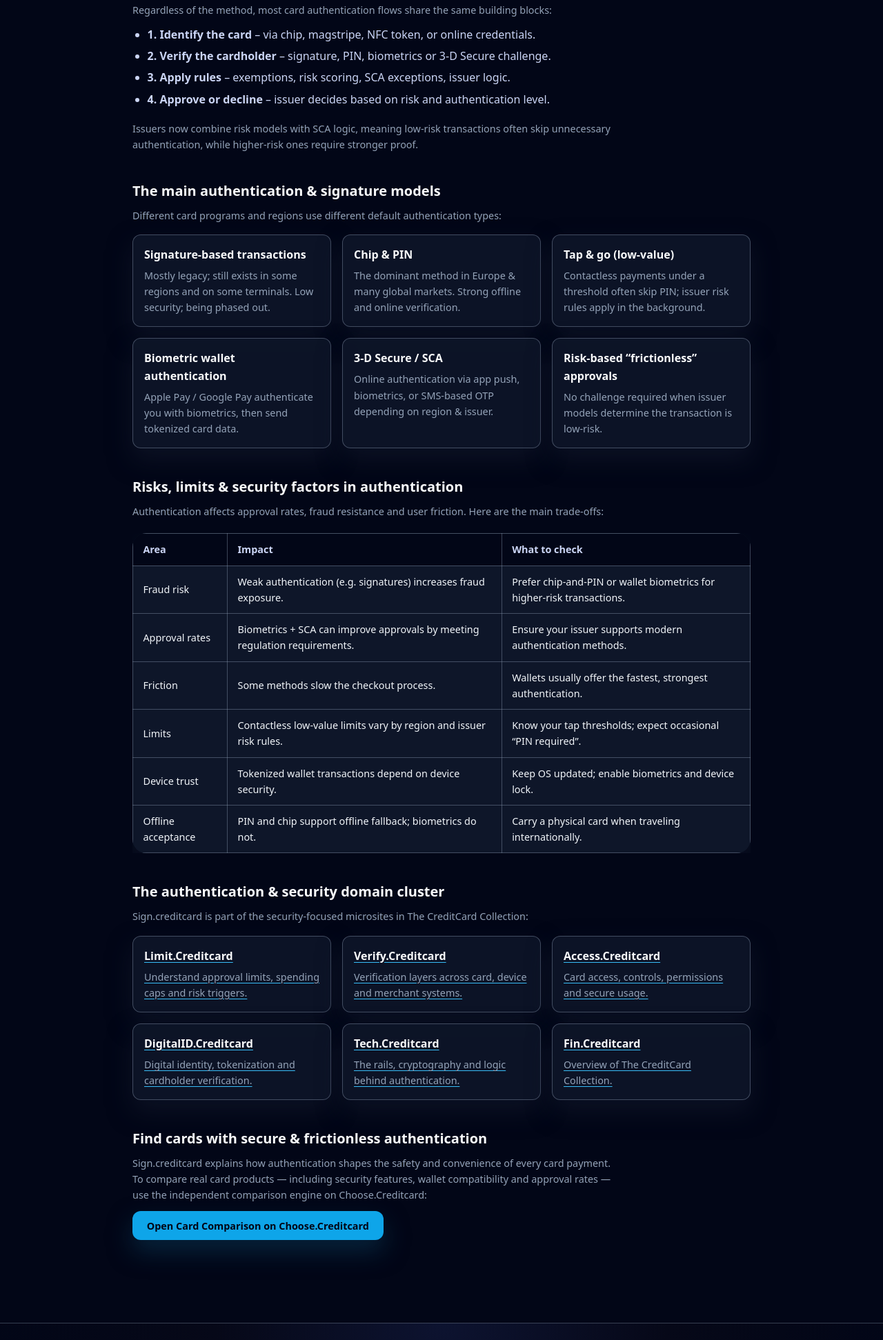
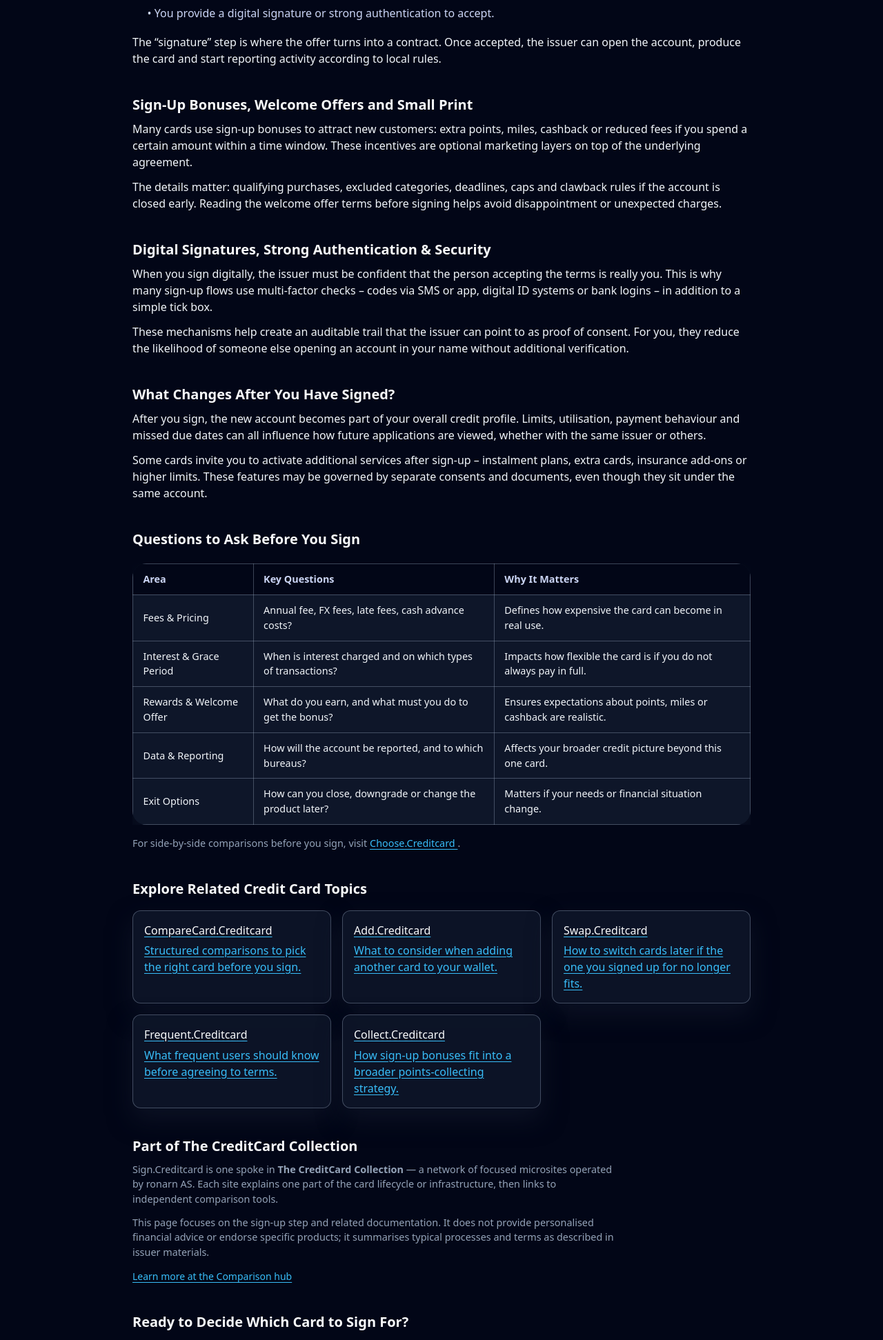
Before and after one commit to ChooseCreditCard/sign.creditcard, a plain HTML site: page index.html in a window 1280 px wide. Shown: the part 857-2800 px from the top of the page at 69% size. Drawn offline with nearby package versions, Linux system fonts and the light colour scheme.

Commit message:
Update index.html

```diff
--- a/index.html
+++ b/index.html
@@ -4,285 +4,280 @@
   <meta charset="UTF-8" />
   <meta name="viewport" content="width=device-width, initial-scale=1" />
 
-  <title>Sign.Creditcard – Signatures, Authentication & Transaction Approval</title>
-  <meta name="description"
-        content="Sign.creditcard explains how signatures, authentication methods and transaction-approval flows work in modern card payments – from signatures and PIN to biometrics, tokens and SCA rules." />
+  <title>Sign.Creditcard – Signing Up for Credit Cards & Welcome Offers Explained</title>
+  <meta name="description" content="Understand what it means to sign up for a credit card: applications, agreements, welcome offers, digital signatures and what you commit to when you sign." />
   <meta name="robots" content="index,follow" />
   <link rel="canonical" href="https://sign.creditcard/" />
 
   <!-- Open Graph -->
-  <meta property="og:title" content="Sign.Creditcard – Signatures, Authentication & Approval" />
-  <meta property="og:description"
-        content="Learn how signatures, PIN, biometrics, device authentication and Strong Customer Authentication decide whether a card transaction is approved." />
+  <meta property="og:title" content="Sign.Creditcard – Signing Up for Credit Cards" />
+  <meta property="og:description" content="Learn how credit card sign-ups work, from digital signatures and agreements to welcome bonuses, checks and approvals." />
   <meta property="og:type" content="website" />
   <meta property="og:url" content="https://sign.creditcard/" />
-  <meta property="og:image" content="https://sign.creditcard/preview.png" />
+  <meta property="og:image" content="https://choose.creditcard/preview.png?utm_source=sign.creditcard&utm_medium=referral&utm_campaign=og_image" />
 
-  <!-- Styles -->
-  <link rel="stylesheet" href="./styles.css" />
+  <!-- Twitter -->
+  <meta name="twitter:card" content="summary_large_image" />
+  <meta name="twitter:title" content="Sign.Creditcard – Credit Card Sign-Ups & Agreements" />
+  <meta name="twitter:description" content="Independent explainer of signing up for credit cards: applications, digital signatures, welcome offers and the fine print." />
+  <meta name="twitter:image" content="https://choose.creditcard/preview.png?utm_source=sign.creditcard&utm_medium=referral&utm_campaign=twitter_image" />
 
   <!-- GA4 -->
   <script async src="https://www.googletagmanager.com/gtag/js?id=G-64FE63JQ3H"></script>
   <script>
     window.dataLayer = window.dataLayer || [];
-    function gtag(){ dataLayer.push(arguments); }
+    function gtag(){dataLayer.push(arguments);}
     gtag('js', new Date());
-    gtag('config','G-64FE63JQ3H');
+    gtag('config', 'G-64FE63JQ3H');
   </script>
+
+  <!-- Tailwind for utility classes -->
+  <script src="https://cdn.tailwindcss.com"></script>
+
+  <!-- Shared minisite styles -->
+  <link rel="stylesheet" href="./styles.css" />
 </head>
-
 <body class="bg-slate-950 text-slate-100">
-
-  <!-- HEADER – unified CC -->
   <header class="site-header">
     <div class="nav-inner max-w-6xl">
       <div class="brand">
         <div class="cc-logo">CC</div>
         <div class="brand-text">
-          <span class="brand-title">Sign.creditcard</span>
-          <span class="brand-subtitle">Signatures · Authentication · Approval flows</span>
+          <div class="brand-title">Sign.Creditcard</div>
+          <div class="brand-subtitle">Signing Up for Credit Cards</div>
         </div>
       </div>
-
-      <nav class="nav-links">
-        <a href="https://fin.creditcard/">Collection</a>
-        <a href="https://tech.creditcard/">Tech</a>
-        <a href="https://choose.creditcard/">Choose</a>
+      <nav class="nav-links" aria-label="Page navigation">
+        <a href="#overview">Overview</a>
+        <a href="#mechanics">How It Works</a>
+        <a href="#compare">Compare</a>
       </nav>
     </div>
   </header>
 
   <main class="cc-page">
+    <!-- Breadcrumb -->
+    <div class="cc-breadcrumb">
+      <a href="https://choose.creditcard/?utm_source=sign.creditcard&utm_medium=referral&utm_campaign=breadcrumb">
+        Home
+      </a>
+      &nbsp;›&nbsp;
+      Sign.Creditcard
+    </div>
 
-    <!-- Breadcrumb -->
-    <p class="cc-breadcrumb">Sign.creditcard · Signatures · Authentication · Approval</p>
-
-    <!-- HERO -->
+    <!-- Hero -->
     <section class="hero">
-      <h1>How Cards Are Authenticated &amp; Approved Today</h1>
+      <div class="hero-content">
+        <h1>What You Really Agree to When You Sign for a Credit Card</h1>
         <p class="hero-lead">
-        Sign.creditcard explains how signatures, PIN codes, biometrics and digital authentication determine
-        whether a transaction is approved — across physical cards, wallets and online payments.
+          Sign.Creditcard breaks down the sign-up moment: applications, digital signatures, welcome bonuses, checks and
+          the long-term agreement you enter into when you click “I accept”.
         </p>
-
         <a class="cta"
-         href="https://choose.creditcard/?utm_source=sign.creditcard&utm_medium=referral&utm_campaign=sign_top">
-        Compare Cards with Strong Authentication & Security
+           href="https://choose.creditcard/?utm_source=sign.creditcard&utm_medium=referral&utm_campaign=hero_cta">
+          Go to the main Comparison hub
         </a>
+      </div>
     </section>
 
-    <!-- What is “signing” a transaction? -->
-    <section class="section">
-      <h2>What does it mean to “sign” a card transaction?</h2>
-      <p class="small">
-        Historically, signing a receipt was the core of cardholder authentication. Today, “signing” has expanded
-        into a much broader concept: proving that you are the rightful cardholder using one or more factors.
+    <!-- Overview -->
+    <section id="overview" class="section">
+      <h2>What Does It Mean to “Sign” for a Credit Card?</h2>
+      <p>
+        Signing up for a credit card used to involve a handwritten signature on paper; today it is mostly done with
+        digital consent – ticking boxes, confirming via app, SMS codes or e-ID. In all cases, you are entering into a
+        binding agreement with an issuer.
       </p>
-      <ul class="list">
-        <li><strong>Signature</strong> – handwritten verification still used in some regions, mostly declining.</li>
-        <li><strong>PIN</strong> – numeric code known only to the cardholder; dominant in chip-and-PIN regions.</li>
-        <li><strong>Biometrics</strong> – fingerprint/FaceID used for mobile wallets and PSD2-compliant flows.</li>
-        <li><strong>Device authentication</strong> – secure elements &amp; tokenized card credentials.</li>
-        <li><strong>SCA logic</strong> – Strong Customer Authentication rules that require 2 factors.</li>
-      </ul>
-      <p class="small">
-        In practice, “signing” now means confirming a transaction with whatever method your device, issuer or
-        region requires.
+      <p>
+        The agreement covers interest, fees, repayment obligations, how your data is used and what happens if you fall
+        behind. The marketing page might highlight rewards and welcome offers; the signed contract spells out the full
+        terms behind them.
       </p>
     </section>
 
-    <!-- How authentication flows work -->
-    <section class="section">
-      <h2>How authentication works for card payments</h2>
-      <p class="small">
-        Regardless of the method, most card authentication flows share the same building blocks:
+    <!-- Mechanics -->
+    <section id="mechanics" class="section">
+      <h2>From Application to Signature – Step by Step</h2>
+      <p>
+        A typical sign-up process follows a familiar pattern:
       </p>
       <ul class="list">
-        <li><strong>1. Identify the card</strong> – via chip, magstripe, NFC token, or online credentials.</li>
-        <li><strong>2. Verify the cardholder</strong> – signature, PIN, biometrics or 3-D Secure challenge.</li>
-        <li><strong>3. Apply rules</strong> – exemptions, risk scoring, SCA exceptions, issuer logic.</li>
-        <li><strong>4. Approve or decline</strong> – issuer decides based on risk and authentication level.</li>
+        <li>• You submit an application with personal and financial information.</li>
+        <li>• The issuer assesses credit risk using internal rules and external data.</li>
+        <li>• If approved, you are shown the card’s key terms and full agreement.</li>
+        <li>• You provide a digital signature or strong authentication to accept.</li>
       </ul>
-      <p class="small">
-        Issuers now combine risk models with SCA logic, meaning low-risk transactions often skip unnecessary
-        authentication, while higher-risk ones require stronger proof.
+      <p>
+        The “signature” step is where the offer turns into a contract. Once accepted, the issuer can open the account,
+        produce the card and start reporting activity according to local rules.
       </p>
     </section>
 
-    <!-- Types/models -->
+    <!-- Welcome offers -->
     <section class="section">
-      <h2>The main authentication &amp; signature models</h2>
-      <p class="small">Different card programs and regions use different default authentication types:</p>
-
-      <div class="cluster-grid">
-        <div class="cluster-card">
-          <h3>Signature-based transactions</h3>
-          <p class="small">
-            Mostly legacy; still exists in some regions and on some terminals. Low security; being phased out.
+      <h2>Sign-Up Bonuses, Welcome Offers and Small Print</h2>
+      <p>
+        Many cards use sign-up bonuses to attract new customers: extra points, miles, cashback or reduced fees if you
+        spend a certain amount within a time window. These incentives are optional marketing layers on top of the
+        underlying agreement.
       </p>
-        </div>
-
-        <div class="cluster-card">
-          <h3>Chip &amp; PIN</h3>
-          <p class="small">
-            The dominant method in Europe &amp; many global markets. Strong offline and online verification.
+      <p>
+        The details matter: qualifying purchases, excluded categories, deadlines, caps and clawback rules if the account
+        is closed early. Reading the welcome offer terms before signing helps avoid disappointment or unexpected charges.
       </p>
-        </div>
-
-        <div class="cluster-card">
-          <h3>Tap &amp; go (low-value)</h3>
-          <p class="small">
-            Contactless payments under a threshold often skip PIN; issuer risk rules apply in the background.
-          </p>
-        </div>
-
-        <div class="cluster-card">
-          <h3>Biometric wallet authentication</h3>
-          <p class="small">
-            Apple Pay / Google Pay authenticate you with biometrics, then send tokenized card data.
-          </p>
-        </div>
-
-        <div class="cluster-card">
-          <h3>3-D Secure / SCA</h3>
-          <p class="small">
-            Online authentication via app push, biometrics, or SMS-based OTP depending on region & issuer.
-          </p>
-        </div>
-
-        <div class="cluster-card">
-          <h3>Risk-based “frictionless” approvals</h3>
-          <p class="small">
-            No challenge required when issuer models determine the transaction is low-risk.
-          </p>
-        </div>
-      </div>
     </section>
 
-    <!-- Fees / Risks / Limits -->
+    <!-- Digital signatures & security -->
     <section class="section">
-      <h2>Risks, limits &amp; security factors in authentication</h2>
-      <p class="small">
-        Authentication affects approval rates, fraud resistance and user friction. Here are the main trade-offs:
+      <h2>Digital Signatures, Strong Authentication & Security</h2>
+      <p>
+        When you sign digitally, the issuer must be confident that the person accepting the terms is really you. This is
+        why many sign-up flows use multi-factor checks – codes via SMS or app, digital ID systems or bank logins – in
+        addition to a simple tick box.
       </p>
+      <p>
+        These mechanisms help create an auditable trail that the issuer can point to as proof of consent. For you, they
+        reduce the likelihood of someone else opening an account in your name without additional verification.
+      </p>
+    </section>
 
+    <!-- After signing -->
+    <section class="section">
+      <h2>What Changes After You Have Signed?</h2>
+      <p>
+        After you sign, the new account becomes part of your overall credit profile. Limits, utilisation, payment
+        behaviour and missed due dates can all influence how future applications are viewed, whether with the same
+        issuer or others.
+      </p>
+      <p>
+        Some cards invite you to activate additional services after sign-up – instalment plans, extra cards, insurance
+        add-ons or higher limits. These features may be governed by separate consents and documents, even though they sit
+        under the same account.
+      </p>
+    </section>
+
+    <!-- Comparison table -->
+    <section id="compare" class="section">
+      <h2>Questions to Ask Before You Sign</h2>
       <div class="table-wrap">
         <table class="table">
           <thead>
             <tr>
               <th>Area</th>
-            <th>Impact</th>
-            <th>What to check</th>
+              <th>Key Questions</th>
+              <th>Why It Matters</th>
             </tr>
           </thead>
           <tbody>
             <tr>
-            <td>Fraud risk</td>
-            <td>Weak authentication (e.g. signatures) increases fraud exposure.</td>
-            <td>Prefer chip-and-PIN or wallet biometrics for higher-risk transactions.</td>
+              <td>Fees &amp; Pricing</td>
+              <td>Annual fee, FX fees, late fees, cash advance costs?</td>
+              <td>Defines how expensive the card can become in real use.</td>
             </tr>
             <tr>
-            <td>Approval rates</td>
-            <td>Biometrics + SCA can improve approvals by meeting regulation requirements.</td>
-            <td>Ensure your issuer supports modern authentication methods.</td>
+              <td>Interest &amp; Grace Period</td>
+              <td>When is interest charged and on which types of transactions?</td>
+              <td>Impacts how flexible the card is if you do not always pay in full.</td>
             </tr>
             <tr>
-            <td>Friction</td>
-            <td>Some methods slow the checkout process.</td>
-            <td>Wallets usually offer the fastest, strongest authentication.</td>
+              <td>Rewards &amp; Welcome Offer</td>
+              <td>What do you earn, and what must you do to get the bonus?</td>
+              <td>Ensures expectations about points, miles or cashback are realistic.</td>
             </tr>
             <tr>
-            <td>Limits</td>
-            <td>Contactless low-value limits vary by region and issuer risk rules.</td>
-            <td>Know your tap thresholds; expect occasional “PIN required”.</td>
+              <td>Data &amp; Reporting</td>
+              <td>How will the account be reported, and to which bureaus?</td>
+              <td>Affects your broader credit picture beyond this one card.</td>
             </tr>
             <tr>
-            <td>Device trust</td>
-            <td>Tokenized wallet transactions depend on device security.</td>
-            <td>Keep OS updated; enable biometrics and device lock.</td>
-          </tr>
-          <tr>
-            <td>Offline acceptance</td>
-            <td>PIN and chip support offline fallback; biometrics do not.</td>
-            <td>Carry a physical card when traveling internationally.</td>
+              <td>Exit Options</td>
+              <td>How can you close, downgrade or change the product later?</td>
+              <td>Matters if your needs or financial situation change.</td>
             </tr>
           </tbody>
         </table>
       </div>
+      <p class="small">
+        For side-by-side comparisons before you sign, visit
+        <a href="https://choose.creditcard/?utm_source=sign.creditcard&utm_medium=referral&utm_campaign=comparison_section">
+          Choose.Creditcard
+        </a>.
+      </p>
     </section>
 
     <!-- Cluster links -->
     <section class="section">
-      <h2>The authentication & security domain cluster</h2>
-      <p class="small">
-        Sign.creditcard is part of the security-focused microsites in The CreditCard Collection:
-      </p>
-
+      <h2>Explore Related Credit Card Topics</h2>
       <div class="cluster-grid">
         <a class="cluster-card"
-           href="https://limit.creditcard/?utm_source=sign.creditcard&utm_medium=referral&utm_campaign=limit">
-          <h3>Limit.Creditcard</h3>
-          <p class="small">Understand approval limits, spending caps and risk triggers.</p>
+           href="https://comparecard.creditcard/?utm_source=sign.creditcard&utm_medium=referral&utm_campaign=cluster_comparecard">
+          <h3>CompareCard.Creditcard</h3>
+          <p>Structured comparisons to pick the right card before you sign.</p>
         </a>
-
         <a class="cluster-card"
-           href="https://verify.creditcard/?utm_source=sign.creditcard&utm_medium=referral&utm_campaign=verify">
-          <h3>Verify.Creditcard</h3>
-          <p class="small">Verification layers across card, device and merchant systems.</p>
+           href="https://add.creditcard/?utm_source=sign.creditcard&utm_medium=referral&utm_campaign=cluster_add">
+          <h3>Add.Creditcard</h3>
+          <p>What to consider when adding another card to your wallet.</p>
         </a>
-
         <a class="cluster-card"
-           href="https://access.creditcard/?utm_source=sign.creditcard&utm_medium=referral&utm_campaign=access">
-          <h3>Access.Creditcard</h3>
-          <p class="small">Card access, controls, permissions and secure usage.</p>
+           href="https://swap.creditcard/?utm_source=sign.creditcard&utm_medium=referral&utm_campaign=cluster_swap">
+          <h3>Swap.Creditcard</h3>
+          <p>How to switch cards later if the one you signed up for no longer fits.</p>
         </a>
-
         <a class="cluster-card"
-           href="https://digitalid.creditcard/?utm_source=sign.creditcard&utm_medium=referral&utm_campaign=digitalid">
-          <h3>DigitalID.Creditcard</h3>
-          <p class="small">Digital identity, tokenization and cardholder verification.</p>
+           href="https://frequent.creditcard/?utm_source=sign.creditcard&utm_medium=referral&utm_campaign=cluster_frequent">
+          <h3>Frequent.Creditcard</h3>
+          <p>What frequent users should know before agreeing to terms.</p>
         </a>
-
         <a class="cluster-card"
-           href="https://tech.creditcard/?utm_source=sign.creditcard&utm_medium=referral&utm_campaign=tech">
-          <h3>Tech.Creditcard</h3>
-          <p class="small">The rails, cryptography and logic behind authentication.</p>
-        </a>
-
-        <a class="cluster-card"
-           href="https://fin.creditcard/?utm_source=sign.creditcard&utm_medium=referral&utm_campaign=fin">
-          <h3>Fin.Creditcard</h3>
-          <p class="small">Overview of The CreditCard Collection.</p>
+           href="https://collect.creditcard/?utm_source=sign.creditcard&utm_medium=referral&utm_campaign=cluster_collect">
+          <h3>Collect.Creditcard</h3>
+          <p>How sign-up bonuses fit into a broader points-collecting strategy.</p>
         </a>
       </div>
     </section>
 
-    <!-- CTA -->
+    <!-- Collection & snippet -->
     <section class="section">
-      <h2>Find cards with secure & frictionless authentication</h2>
+      <h2>Part of The CreditCard Collection</h2>
       <p class="small">
-        Sign.creditcard explains how authentication shapes the safety and convenience of every card payment.
-        To compare real card products — including security features, wallet compatibility and approval rates —
-        use the independent comparison engine on Choose.Creditcard:
+        Sign.Creditcard is one spoke in <strong>The CreditCard Collection</strong> — a network of focused microsites
+        operated by ronarn AS. Each site explains one part of the card lifecycle or infrastructure, then links to
+        independent comparison tools.
+      </p>
+      <p class="small">
+        This page focuses on the sign-up step and related documentation. It does not provide personalised financial
+        advice or endorse specific products; it summarises typical processes and terms as described in issuer materials.
       </p>
 
+      <!-- ROOT / COMPARISON HUB SNIPPET -->
+      <div class="hub-link">
+        <a href="https://choose.creditcard/?utm_source=sign.creditcard&utm_medium=referral&utm_campaign=minisite_to_hub"
+           class="text-sm text-slate-600 hover:text-slate-900">
+          Learn more at the Comparison hub
+        </a>
+      </div>
+    </section>
+
+    <!-- Bottom CTA -->
+    <section class="section">
+      <h2>Ready to Decide Which Card to Sign For?</h2>
+      <p class="small">
+        Use Sign.Creditcard to understand what the agreement means — then head to the main Comparison hub to line up
+        offers, rewards, fees and protections before you commit.
+      </p>
       <a class="cta"
-         href="https://choose.creditcard/?utm_source=sign.creditcard&utm_medium=referral&utm_campaign=sign_bottom">
-        Open Card Comparison on Choose.Creditcard
+         href="https://choose.creditcard/?utm_source=sign.creditcard&utm_medium=referral&utm_campaign=bottom_cta">
+        Go to Choose.Creditcard
       </a>
     </section>
-
   </main>
 
-  <!-- MINI FOOTER -->
   <footer class="mini-footer">
-    <p class="mini-footer-main">
-      © 2025 The CreditCard Collection — ronarn AS
-    </p>
+    <p class="mini-footer-main">© 2025 The CreditCard Collection — ronarn AS</p>
     <p class="mini-footer-contact">
       Contact: <a href="mailto:support@cc.creditcard">support@cc.creditcard</a>
     </p>
   </footer>
-
 </body>
 </html>
```
Lines whose indentation alone changed are shown as unchanged.
